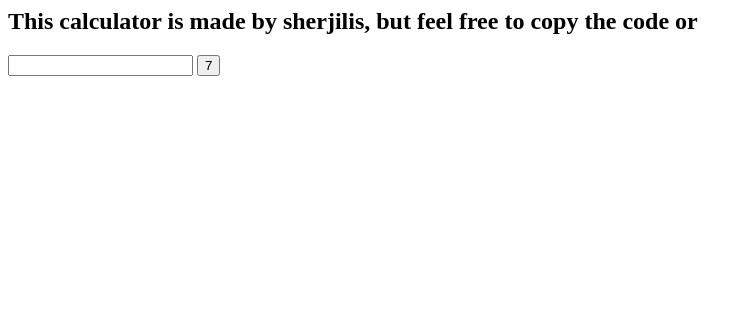
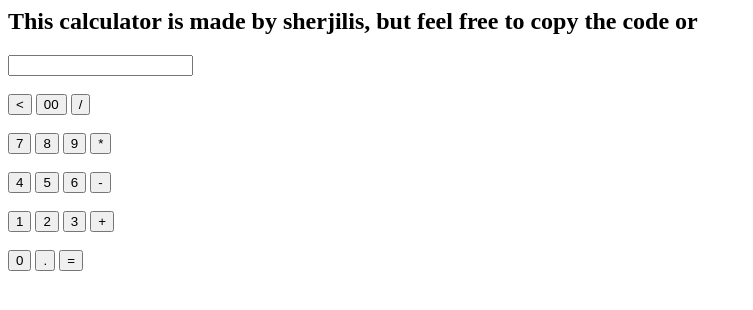
Before and after one commit to sherjilis-haxr/testcalculator, a plain HTML site: page index.html in a window 1280 px wide. Shown: the whole page, without its empty margins (0-753 px from the left). Drawn offline with Linux system fonts and the light colour scheme.

Commit message:
Update index.html

```diff
--- a/index.html
+++ b/index.html
@@ -9,5 +9,30 @@
 
       <form name="form1" class="calci" action="index.html" method="POST">
   <input type="text" name="answer" id="display">
+  <br>
+        </br>
+  <input type="button" class="btnDesign" value="<" onclick="form1.answer.value=form1.answer.value.substring<0,form1.answer.value.length*1-1)">
+  <input type="button" class="btnDesign" value="00" onclick="form1.answer.value+='00'">
+  <input type="button" class="btnDesign" value="/" onclick="form1.answer.value+='/'">
+  <br>
+  </br>
   <input type="button" class="btnDesign" value="7" onclick="form1.answer.value+='7'">
+  <input type="button" class="btnDesign" value="8" onclick="form1.answer.value+='8'">
+  <input type="button" class="btnDesign" value="9" onclick="form1.answer.value+='9'">
+  <input type="button" class="btnDesign" value="*" onclick="form1.answer.value+='*'">
+  <br>
+</br>
+  <input type="button" class="btnDesign" value="4" onclick="form1.answer.value+='4'">
+  <input type="button" class="btnDesign" value="5" onclick="form1.answer.value+='5'">
+  <input type="button" class="btnDesign" value="6" onclick="form1.answer.value+='6'">
+  <input type="button" class="btnDesign" value="-" onclick="form1.answer.value+='-'">
+<br></br>
+  <input type="button" class="btnDesign" value="1" onclick="form1.answer.value+='1'">
+  <input type="button" class="btnDesign" value="2" onclick="form1.answer.value+='2'">
+  <input type="button" class="btnDesign" value="3" onclick="form1.answer.value+='3'">
+  <input type="button" class="btnDesign" value="+" onclick="form1.answer.value+='+'">
+<br></br>
+  <input type="button" class="btnDesign" value="0" onclick="form1.answer.value+='0'">
+  <input type="button" class="btnDesign" value="." onclick="form1.answer.value+='.'">
+  <input type="button" class="btnDesign" value="=" onclick="form1.answer.value+='='">
 </html>
```
